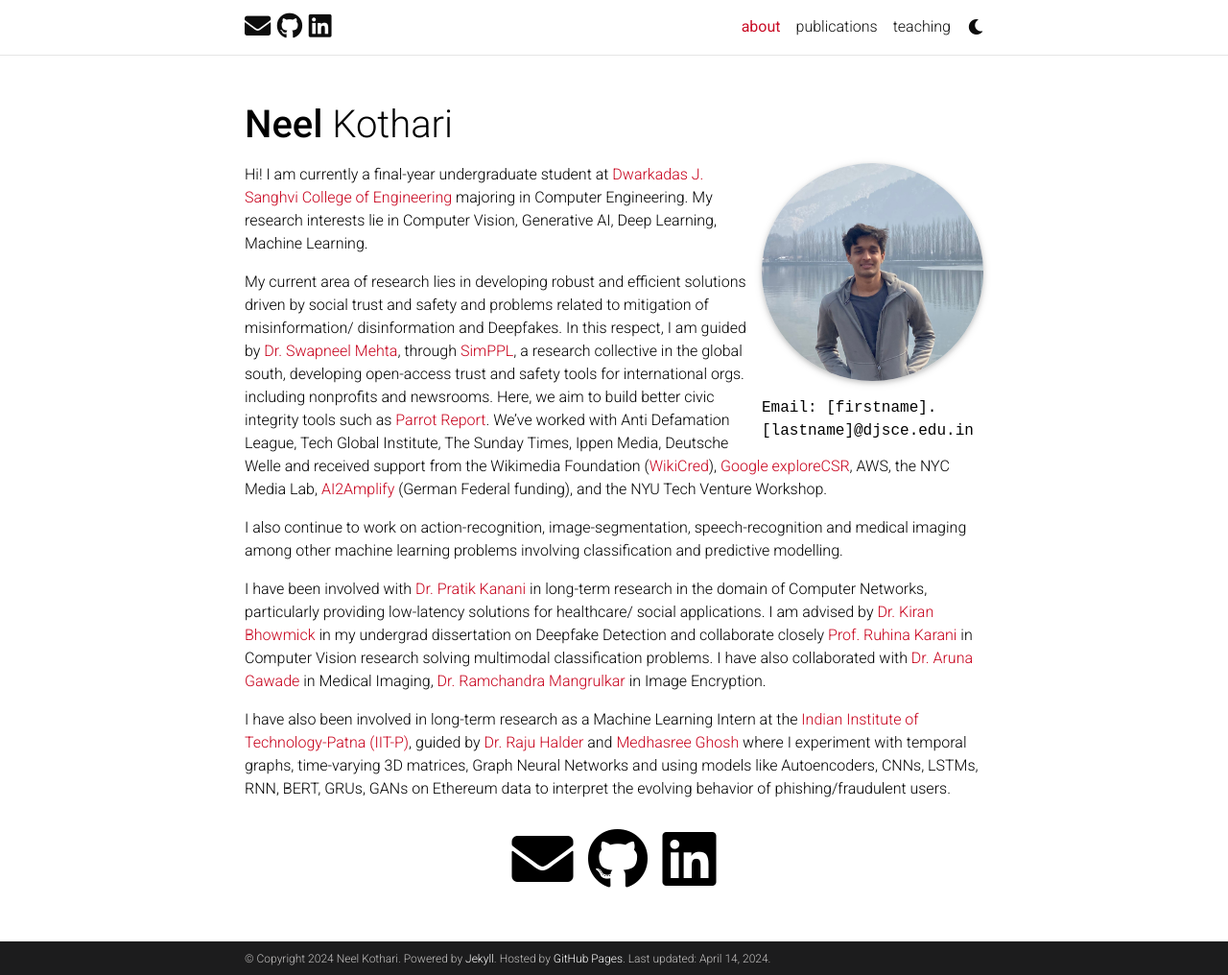
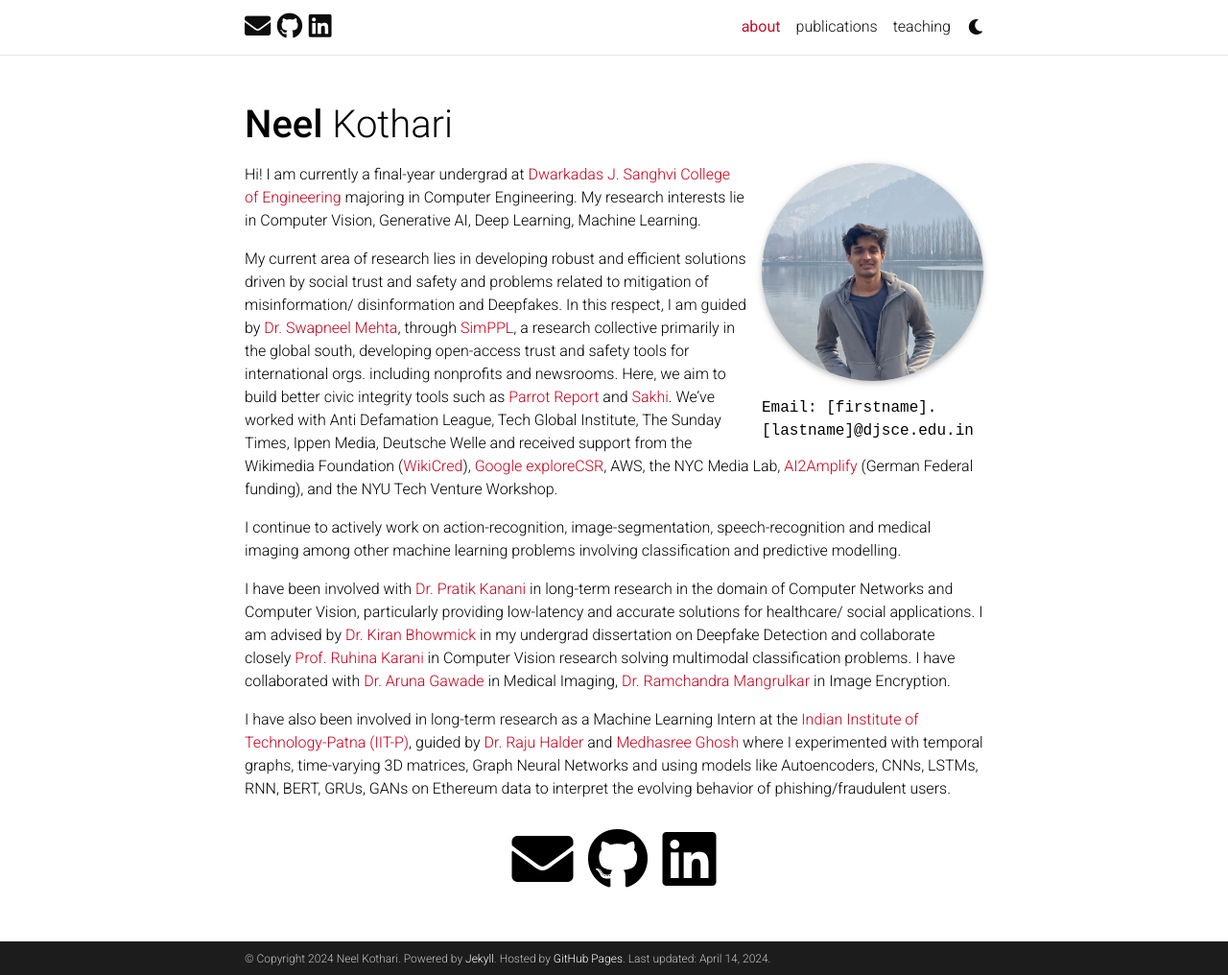
Before and after one commit to neelkothari6191/neelkothari6191.github.io, a Jekyll site: the page built from _pages/about.md, in a window 1280 px wide and 1016 px high. Shown: the whole window at 96% size. Built offline with Jekyll 4.4.1, drawn with Linux system fonts in a browser that asks for light colours; full-size pictures stand in for the smaller copies a plugin makes; comment, search, counter and statistics services are not loaded; a style sheet for code colours, icons or effects is not loaded.

Commit message:
minor update

```diff
--- a/_bibliography/papers.bib
+++ b/_bibliography/papers.bib
@@ -273,8 +273,8 @@ abbr = "",
 }
 
 @ARTICLE{11,
-author={Panchal,D. and Kothari,Neel and Gada,D. and Kanani,Pratik. and Kurup,L.},
-journal={[ACCEPTED]:Important Feature Recognition for Credit Card Recommendation System using Predictive Modelling},
+author={Panchal,D. and Kothari,Neel and Gada,D. and Kanani,Pratik. and Kurup,L. and Sankhe,D. and Pandya,G.},
+journal={[ACCEPTED]:International Journal of Intelligent Systems and Applications in Engineering (IJISAE)},
 title="{MobileNet-Based Transfer Learning: A Novel Approach for Improved Alzheimer's Disease Classification from Brain Imaging}",
 year={2024},
 volume={},
--- a/_data/coauthors.yml
+++ b/_data/coauthors.yml
@@ -133,3 +133,6 @@
 "Panchal":
   - firstname: ["D."]
     url:
+"Sankhe":
+  - firstname: ["D."]
+    url:
--- a/_pages/about.md
+++ b/_pages/about.md
@@ -20,18 +20,18 @@ selected_papers: false # includes a list of papers marked as "selected={true}"
 social: true  # includes social icons at the bottom of the page
 ---
 
-Hi! I am currently a final-year undergraduate student at [Dwarkadas J. Sanghvi College of Engineering](https://www.djsce.ac.in/) majoring in Computer Engineering.
+Hi! I am currently a final-year undergrad at [Dwarkadas J. Sanghvi College of Engineering](https://www.djsce.ac.in/) majoring in Computer Engineering.
 My research interests lie in Computer Vision, Generative AI, Deep Learning, Machine Learning.
 
-My current area of research lies in developing robust and efficient solutions driven by social trust and safety and problems related to mitigation of misinformation/ disinformation and Deepfakes. In this respect, I am guided by [Dr. Swapneel Mehta](https://swapneelm.github.io/), through [SimPPL](https://simppl.org/team), a research collective in the global south, developing open-access trust and safety tools for international orgs. including nonprofits and newsrooms. Here, we aim to build better civic integrity tools such as [Parrot Report](https://parrot.report/about). We’ve worked with Anti Defamation League, Tech Global Institute, The Sunday Times, Ippen Media, Deutsche Welle and received support from the Wikimedia Foundation ([WikiCred](https://meta.m.wikimedia.org/wiki/WikiCred/2022_CFP/Audit_the_Impact_of_Credibility_in_Online_Information_Ecosystems)), [Google exploreCSR](https://research.google/outreach/explore-csr/recipients/), AWS, the NYC Media Lab, [AI2Amplify](https://www.goethe.de/prj/aia/en/index.html) (German Federal funding), and the NYU Tech Venture Workshop.
+My current area of research lies in developing robust and efficient solutions driven by social trust and safety and problems related to mitigation of misinformation/ disinformation and Deepfakes. In this respect, I am guided by [Dr. Swapneel Mehta](https://swapneelm.github.io/), through [SimPPL](https://simppl.org/team), a research collective primarily in the global south, developing open-access trust and safety tools for international orgs. including nonprofits and newsrooms. Here, we aim to build better civic integrity tools such as [Parrot Report](https://parrot.report/about) and [Sakhi](https://sakhi.simppl.org/). We’ve worked with Anti Defamation League, Tech Global Institute, The Sunday Times, Ippen Media, Deutsche Welle and received support from the Wikimedia Foundation ([WikiCred](https://meta.m.wikimedia.org/wiki/WikiCred/2022_CFP/Audit_the_Impact_of_Credibility_in_Online_Information_Ecosystems)), [Google exploreCSR](https://research.google/outreach/explore-csr/recipients/), AWS, the NYC Media Lab, [AI2Amplify](https://www.goethe.de/prj/aia/en/index.html) (German Federal funding), and the NYU Tech Venture Workshop.
 
-I also continue to work on action-recognition, image-segmentation, speech-recognition and medical imaging among other machine learning problems involving classification and predictive modelling.
+I continue to actively work on action-recognition, image-segmentation, speech-recognition and medical imaging among other machine learning problems involving classification and predictive modelling.
 
-I have been involved with [Dr. Pratik Kanani](https://www.researchgate.net/profile/Pratik-Kanani) in long-term research in the domain of Computer Networks, particularly providing low-latency solutions for healthcare/ social applications.
+I have been involved with [Dr. Pratik Kanani](https://www.researchgate.net/profile/Pratik-Kanani) in long-term research in the domain of Computer Networks and Computer Vision, particularly providing low-latency and accurate solutions for healthcare/ social applications.
 I am advised by [Dr. Kiran Bhowmick](https://www.researchgate.net/profile/Kiran-Bhowmick) in my undergrad dissertation on Deepfake Detection and collaborate closely [Prof. Ruhina Karani](https://www.researchgate.net/profile/Ruhina-Karani) in Computer Vision research solving multimodal classification problems.
-I have also collaborated with [Dr. Aruna Gawade](https://scholar.google.com/citations?user=IMFy_ugAAAAJ&hl=en) in Medical Imaging, [Dr. Ramchandra Mangrulkar](https://www.researchgate.net/profile/Ramchandra-Mangrulkar) in Image Encryption.
+I have collaborated with [Dr. Aruna Gawade](https://scholar.google.com/citations?user=IMFy_ugAAAAJ&hl=en) in Medical Imaging, [Dr. Ramchandra Mangrulkar](https://www.researchgate.net/profile/Ramchandra-Mangrulkar) in Image Encryption.
 
-I have also been involved in long-term research as a Machine Learning Intern at the [Indian Institute of Technology-Patna (IIT-P)](https://www.iitp.ac.in/), guided by [Dr. Raju Halder](https://www.researchgate.net/profile/Raju-Halder) and [Medhasree Ghosh](https://scholar.google.ch/citations?user=DsGb9mgAAAAJ&hl=en) where I experiment with temporal graphs, time-varying 3D matrices, Graph Neural Networks and using models like
+I have also been involved in long-term research as a Machine Learning Intern at the [Indian Institute of Technology-Patna (IIT-P)](https://www.iitp.ac.in/), guided by [Dr. Raju Halder](https://www.researchgate.net/profile/Raju-Halder) and [Medhasree Ghosh](https://scholar.google.ch/citations?user=DsGb9mgAAAAJ&hl=en) where I experimented with temporal graphs, time-varying 3D matrices, Graph Neural Networks and using models like
 Autoencoders, CNNs, LSTMs, RNN, BERT, GRUs, GANs on Ethereum data to interpret the evolving behavior of
 phishing/fraudulent users.
 
```
